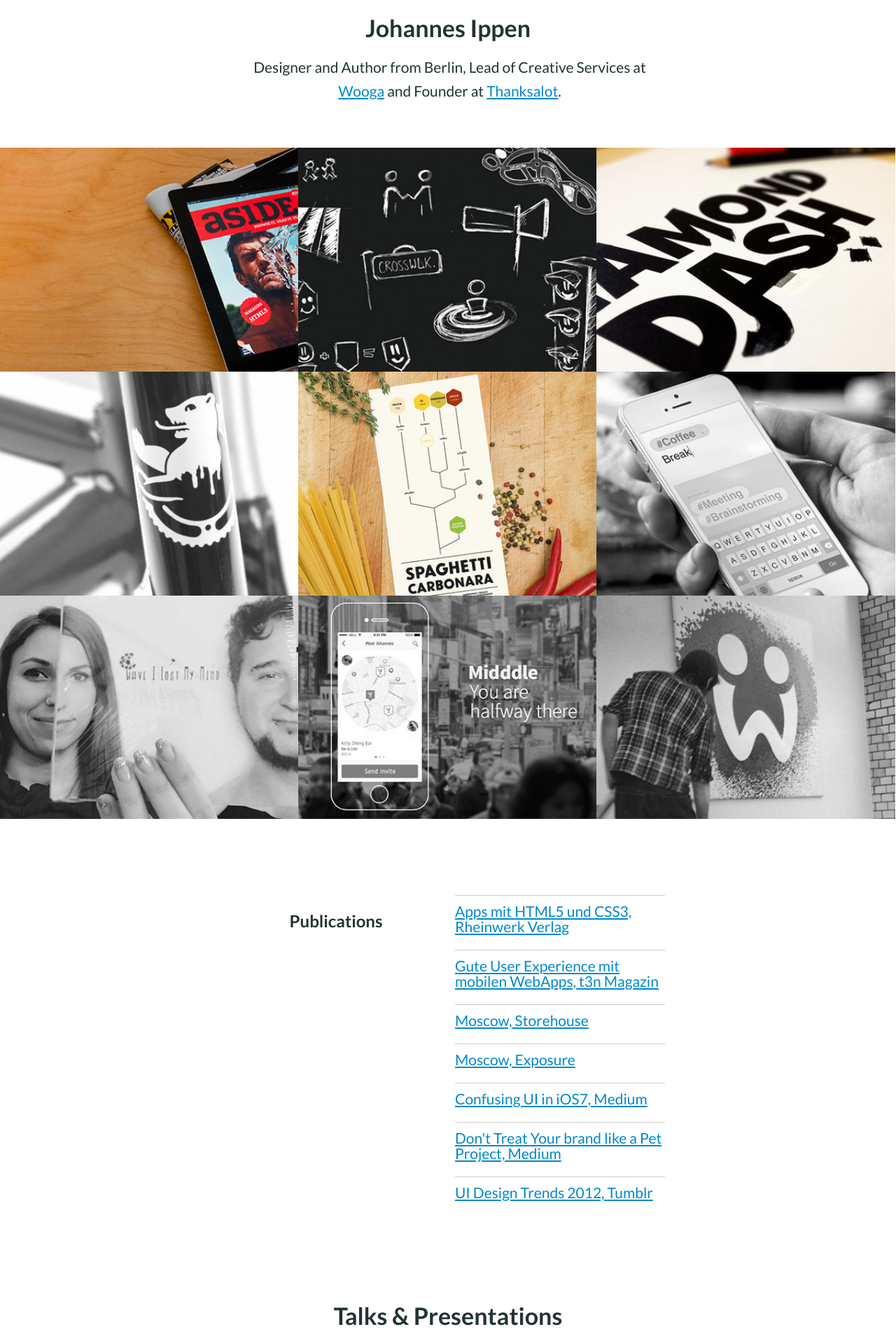
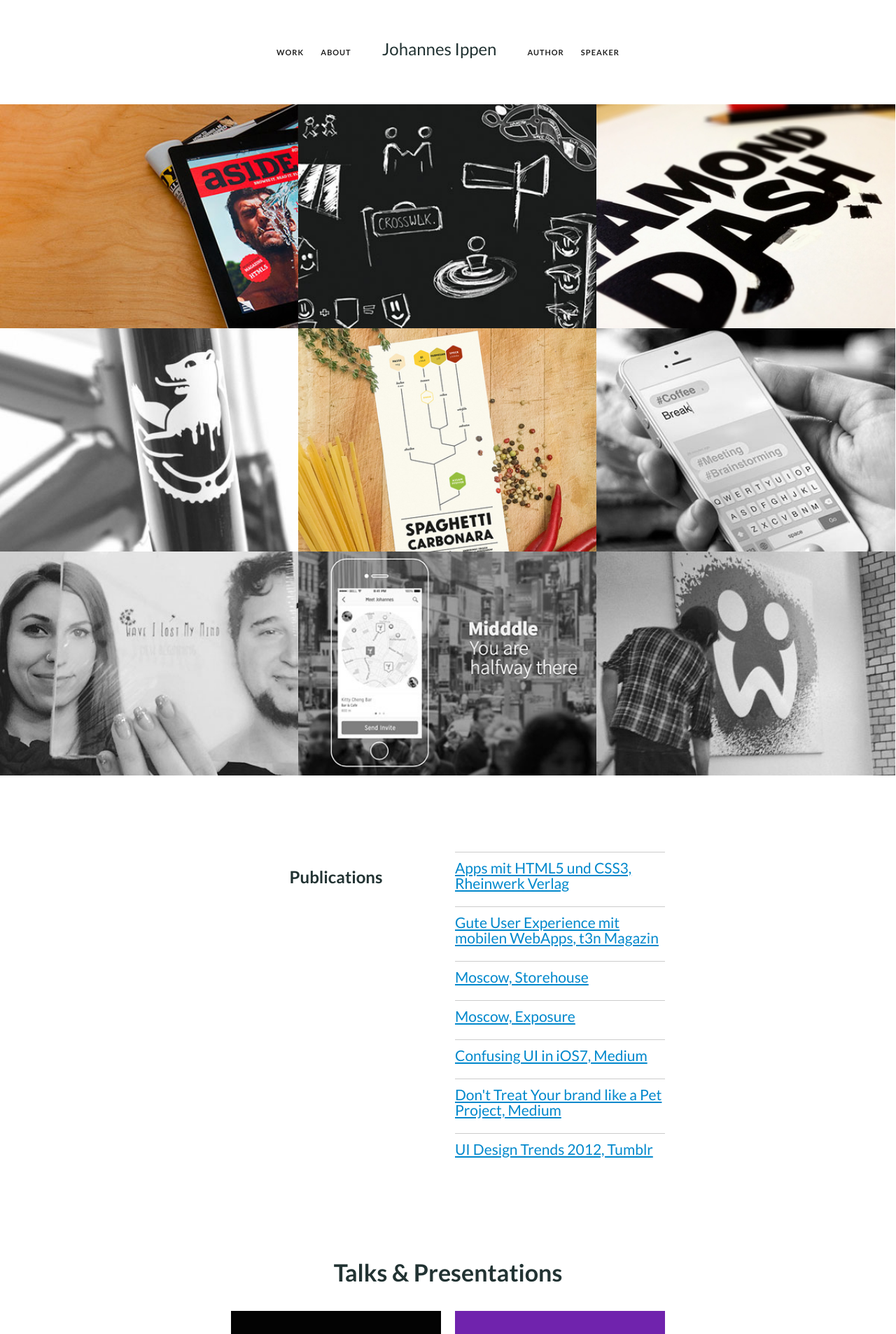
Before and after one commit to johannesippen/johannesippen.com, a Jekyll site: the page built from index.md, in a window 1280 px wide. Shown: the top 1906 px of the page at 70% size. Built offline with Jekyll 4.4.1, drawn with Linux system fonts in a browser that asks for light colours.

Commit message:
added horizontal navigation

```diff
--- a/_includes/header.html
+++ b/_includes/header.html
@@ -0,0 +1,41 @@
+<header>
+  <nav>
+    <ul>
+      <li><a href="#news">Work</a></li>
+      <li><a href="#videos">About</a></li>
+      <li><h1>Johannes Ippen</h1></li>
+      <li><a href="#photos">Author</a></li>
+      <li><a href="#bio">Speaker</a></li>
+    </ul>
+  </nav>
+</header>
+<style>
+	nav {
+		margin-top: 50px;
+	}
+  nav ul {
+    margin: 20px 0 10px;
+    padding: 0;
+    list-style: none;
+		line-height: 40px;
+  }
+  nav li {
+    display: inline-block;
+  }
+	nav h1 {
+		font-weight: 400;
+		font-size: 24px;
+		margin: 0 30px;
+		padding: 0;
+	}
+  nav a {
+    display: block;
+    margin: 0 10px;
+    font-weight: 700;
+    font-size: 11px;
+    text-decoration: none;
+    text-transform: uppercase;
+    letter-spacing: 1px;
+    color: #222;
+  }
+</style>
--- a/_layouts/default.html
+++ b/_layouts/default.html
@@ -5,18 +5,7 @@
 
   <body>
 
-<style type="text/css" media="screen">
-  header, .page-content {
-//    display: none;
-  }
-</style>
-
-    <header>
-      <div class="inner">
-        <h1>Johannes Ippen</h1>
-        <p>Designer and Author from Berlin, Lead of Creative Services at <a href="http://wooga.com">Wooga</a> and Founder at <a href="http://thanksalot.co">Thanksalot</a>.</p>
-      </div>
-    </header>
+		{% include header.html %}
 
     <div class="page-content">
       <div class="wrapper">
```
